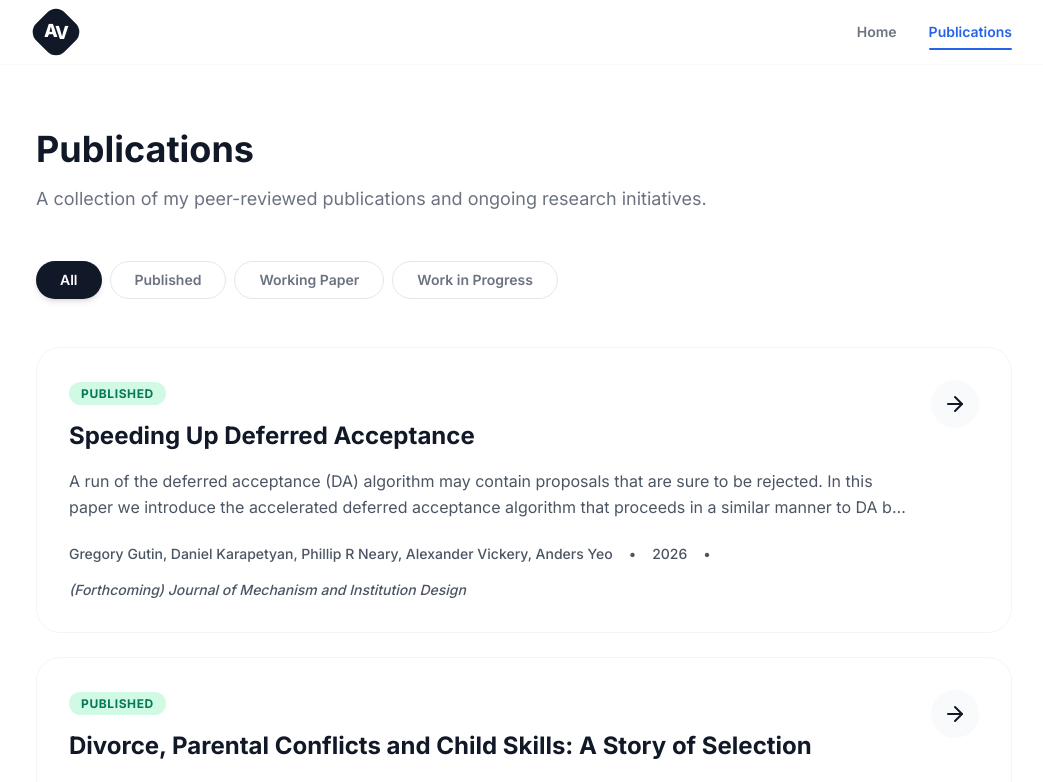
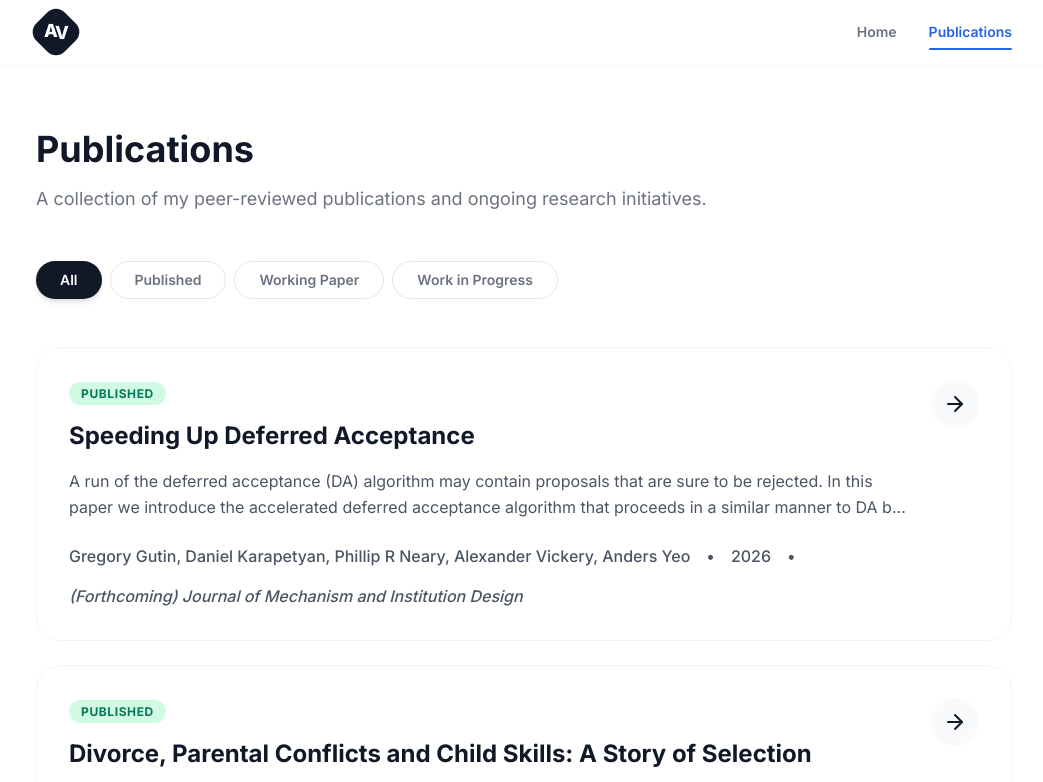
Before and after one commit to Alex-Vickery/alexander-vickery.github.io, a React (Vite) app: page /#/publications in a window 1280 px wide. Shown: the top 782 px of the page, without its empty margins (116-1159 px from the left). Built offline with nearby package versions, Linux system fonts and the light colour scheme.

Commit message:
Fixed fonts

```diff
--- a/pages/PublicationsList.tsx
+++ b/pages/PublicationsList.tsx
@@ -134,7 +134,7 @@ const PublicationsList: React.FC = () => {
                       <p className="mt-4 text-gray-600 line-clamp-2 leading-relaxed">
                         {pub.abstract}
                       </p>
-                      <div className="mt-6 flex flex-wrap items-center gap-4 text-sm font-medium text-gray-600">
+                      <div className="mt-6 flex flex-wrap items-center gap-4 font-medium text-gray-600">
                         <span className="text-gray-600">
                           {pub.authors.join(", ")}
                         </span>
```
